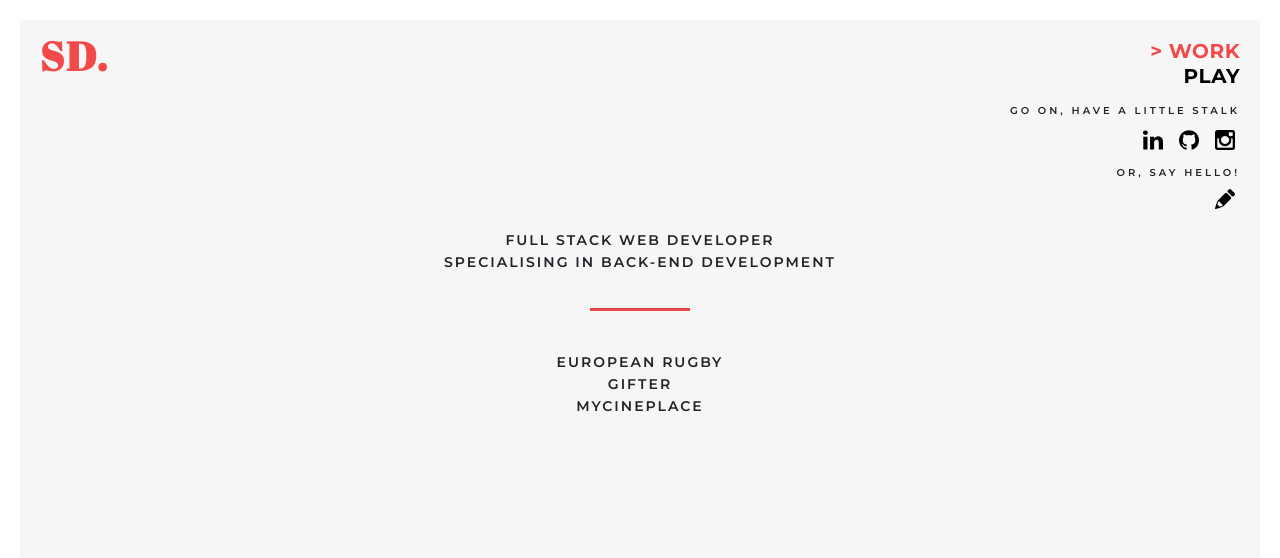
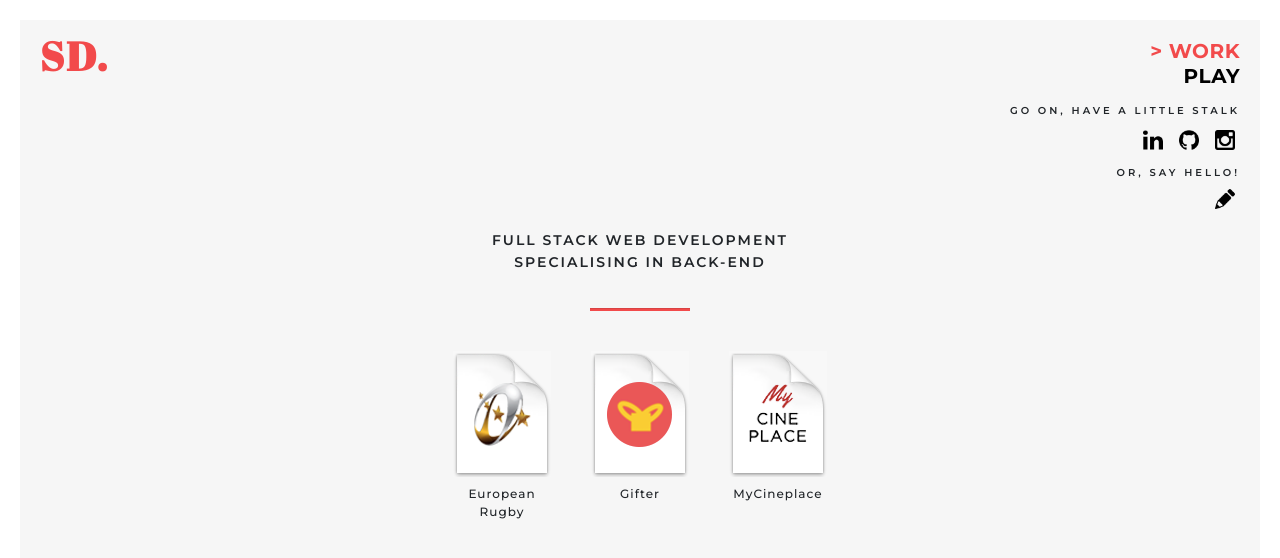
Before and after one commit to shirleyodeng/shirleydeng, a PHP site: page /work.html in a window 1280 px wide. Shown: the top 558 px of the page. Run offline with PHP 8.4, Linux system fonts and the light colour scheme; some libraries are stand-ins or nearby versions.

Commit message:
work redesign

```diff
--- a/css/style.css
+++ b/css/style.css
@@ -126,10 +126,31 @@ ul { list-style: none; }
 .work-container {
   margin-bottom: 80px;
 }
-.project-link:hover {
-  color: #F24A4B;
-  font-size: 16px;
+.project-webpages {
+  display: flex;
+  justify-content: center;
+}
+.project-webpage {
+  font-size: 12px;
+  margin: 0 20px;
   cursor: pointer;
+  line-height: 18px;
+  position: relative;
+}
+.project-link {
+  position: absolute;
+  top: 0;
+  bottom: 0;
+  left: 0;
+  right: 0;
+  width: 100%;
+  height: 100%;
+}
+.project-name {
+  margin-top: .5rem;
+  font-weight: 500;
+  text-transform: initial;
+  letter-spacing: 1px;
 }
 .project-title {
   font-size: 24px;
@@ -148,21 +169,18 @@ ul { list-style: none; }
   text-align: left;
   margin-bottom: 2rem;
 }
-.project-close img { width: 20px; }
+.flip-hor {
+  -moz-transform: scaleX(-1);
+  -o-transform: scaleX(-1);
+  -webkit-transform: scaleX(-1);
+  transform: scaleX(-1);
+  width: 15px;
+  margin: 0 10px;
+}
 @viewport {
   width: device-width ;
   zoom: 1.0 ;
 }
-/* @media (max-width: 960px) {
-  .container {
-    width: 700px;
-  }
-}
-@media (max-width: 720px) {
-  .container {
-    width: 500px;
-  }
-}*/
 @media (max-width: 540px) {
   .logo {
     font-size: 30px !important;
@@ -171,9 +189,11 @@ ul { list-style: none; }
   .avatar { height: 110px !important; }
   .home-container {
     font-size: 13px !important;
-    line-height: 20px !important;
+    /* line-height: 20px !important; */
   }
   .links-container { line-height: 18px !important; }
   .about-container { top: 100px !important; }
   .play-container, .work-container { margin-top: 20px; }
+  .project-webpages { flex-direction: column; }
+  .project-webpage { margin-bottom: 30px; }
 }
--- a/index.html
+++ b/index.html
@@ -46,9 +46,9 @@
           I develop stuff at Purr Digital.
           <br/>
           I am a product of Le Wagon.
-          <br/>
-          Living in London, originally from Sydney, born in NZ.
-          <br/>
+          <div class="d-flex justify-content-center align-items-center">
+            <img class="mr-1" src="images/pin.png" alt="pin" height="20px"> London
+          </div>
         </div>
       </div>
     </div>
--- a/js/script.js
+++ b/js/script.js
@@ -23,7 +23,8 @@ $(document).ready(function() {
 
   // Work
   $('.project-link').click(function(e) {
-    var name = $(e.target).text()
+    console.log($(e.target))
+    var name = $(e.target).attr("data-name")
     if (name === "European Rugby") {
       europeanRugby()
     } else if (name === "Gifter") {
@@ -60,16 +61,16 @@ function europeanRugby() {
 function gifter() {
   var name = "Gifter"
   var imageName = "gifter"
-  var blurb = "A prototype of a web application that makes it easy for parents to start investing in their child's future by crowdfunding towards purposeful gifts and experiences.<br/><br/><a href='https://www.gifter.tech' target='_blank'>View website</a>"
+  var blurb = "A prototype of a web application that makes it easy for parents to start investing in their child's future by crowdfunding towards purposeful gifts and experiences.<br/><br/><a href='https://www.gifter.tech' target='_blank'>Go to <img src='images/back-arrow.png' class='flip-hor'> website</a>"
   var techStack = "<div class='col-md-6'><div>Ruby on Rails</div><div>PostgreSQL</div><div>Heroku</div><div>Git</div></div><div class='col-md-6'><div>HTML5</div><div>CSS3</div><div>Bootstrap</div><div>jQuery</div></div>"
-  var spec = "<div>> Facebook login to create a smooth user registration process</div><div>> Relational database schema to represent and support processes</div><div>> Responsive web design</div>"
+  var spec = "<div>> Facebook login to create an easy user registration process</div><div>> Messaging system between event guests</div><div>> Relational database schema to represent and support processes</div><div>> Responsive web design</div><div>> Stripe integration to receive and send payments</div>"
   handleProject(name, imageName, blurb, techStack, spec)
 }
 
 function mycineplace() {
   var name = "MyCineplace"
   var imageName = "mycineplace"
-  var blurb = "A one stop platform for all things cinema - discover content, watch trailers, read reviews, find showtimes.<br/><br/><a href='https://www.mycineplace.com' target='_blank'>View website</a>"
+  var blurb = "A one stop platform for all things cinema - discover content, watch trailers, read reviews, find showtimes.<br/><br/><a href='https://www.mycineplace.com' target='_blank'>Go to <img src='images/back-arrow.png' class='flip-hor'> website</a>"
   var techStack = "<div class='col-md-6'><div>Ruby on Rails</div><div>PostgreSQL</div><div>Capistrano</div><div>Git</div></div><div class='col-md-6'><div>HTML5</div><div>CSS3</div><div>Bootstrap</div><div>jQuery</div></div>"
   var spec = "<div>> Admin data management system</div><div>> Data integration through external APIs and web scraping</div><div>> Facebook + Google login to create a smooth user registration process</div><div>> Clean, flowing user browsing journey</div><div>> Relational database schema to represent and support processes</div><div>> Responsive web design</div><div>> User location detection to create a personal experience</div>"
   handleProject(name, imageName, blurb, techStack, spec)
@@ -84,24 +85,3 @@ function handleProject(name, imageName, blurb, techStack, spec) {
   $(".projects").addClass("d-none")
   $(".project-container").removeClass("d-none")
 }
-
-// function setCountdown() {
-//   const countDownDate = new Date('May 17, 2019 14:40:00').getTime();
-//   const x = setInterval((function() {
-//     // Get todays date and time
-//     const now = (new Date).getTime();
-//     // Find the distance between now and the count down date
-//     const seconds = (countDownDate - now) / 1000;
-//     // Time calculations for days, hours, minutes and seconds
-//     const days = Math.floor(seconds/24/60/60);
-//     const hoursLeft = Math.floor((seconds) - (days*86400));
-//     const hours = Math.floor(hoursLeft/3600);
-//     const minutesLeft = Math.floor((hoursLeft) - (hours*3600));
-//     const minutes = Math.floor(minutesLeft/60);
-//     const secondsLeft = Math.ceil(seconds % 60);
-//     $(".counter-time[data=day]").text(days + "D");
-//     $(".counter-time[data=hour]").text(hours + "H");
-//     $(".counter-time[data=min]").text(minutes + "M");
-//     return $(".counter-time[data=sec]").text(secondsLeft + "S");
-//   }), 1000);
-// }
--- a/work.html
+++ b/work.html
@@ -43,20 +43,34 @@
     <div class="container work-container">
       <div class="projects">
         <div>
-          Full stack web developer
+          Full stack web development
           <br/>
-          Specialising in back-end development
+          Specialising in back-end
           <br/>
         </div>
         <hr class="pink-hr">
-        <div class="project-link">European Rugby</div>
-        <div class="project-link">Gifter</div>
-        <div class="project-link">MyCineplace</div>
+        <div class="project-webpages">
+          <div class="project-webpage">
+            <a href="#" class="project-link" data-name="European Rugby"></a>
+            <img src="images/er-webpage.png" alt="European Rugby">
+            <div class="project-name">European<br/>Rugby</div>
+          </div>
+          <div class="project-webpage">
+            <a href="#" class="project-link" data-name="Gifter"></a>
+            <img src="images/gifter-webpage.png" alt="Gifter">
+            <div class="project-name">Gifter</div>
+          </div>
+          <div class="project-webpage">
+            <a href="#" class="project-link" data-name="MyCineplace"></a>
+            <img src="images/mycineplace-webpage.png" alt="MyCineplace">
+            <div class="project-name">MyCineplace</div>
+          </div>
+        </div>
       </div>
       <div class="project-container d-none">
         <div class="row">
           <div class="col-md-6 offset-md-3">
-            <div class="project-close"><img src="images/back-arrow.png"></div>
+            <div class="project-close"><img src="images/back-arrow.png" width="20px"></div>
             <div class="project-title"></div>
             <hr class="pink-hr">
             <img src="" class="project-image">
```
Also changed, not shown: play.html (+0 -7 lines), images/cup-logos.png (added), images/er-webpage.png (added), images/gifter-logo.png (added), images/gifter-webpage.png (added), images/mycineplace-logo.png (added), images/mycineplace-webpage.png (added), images/pin.png (added).
